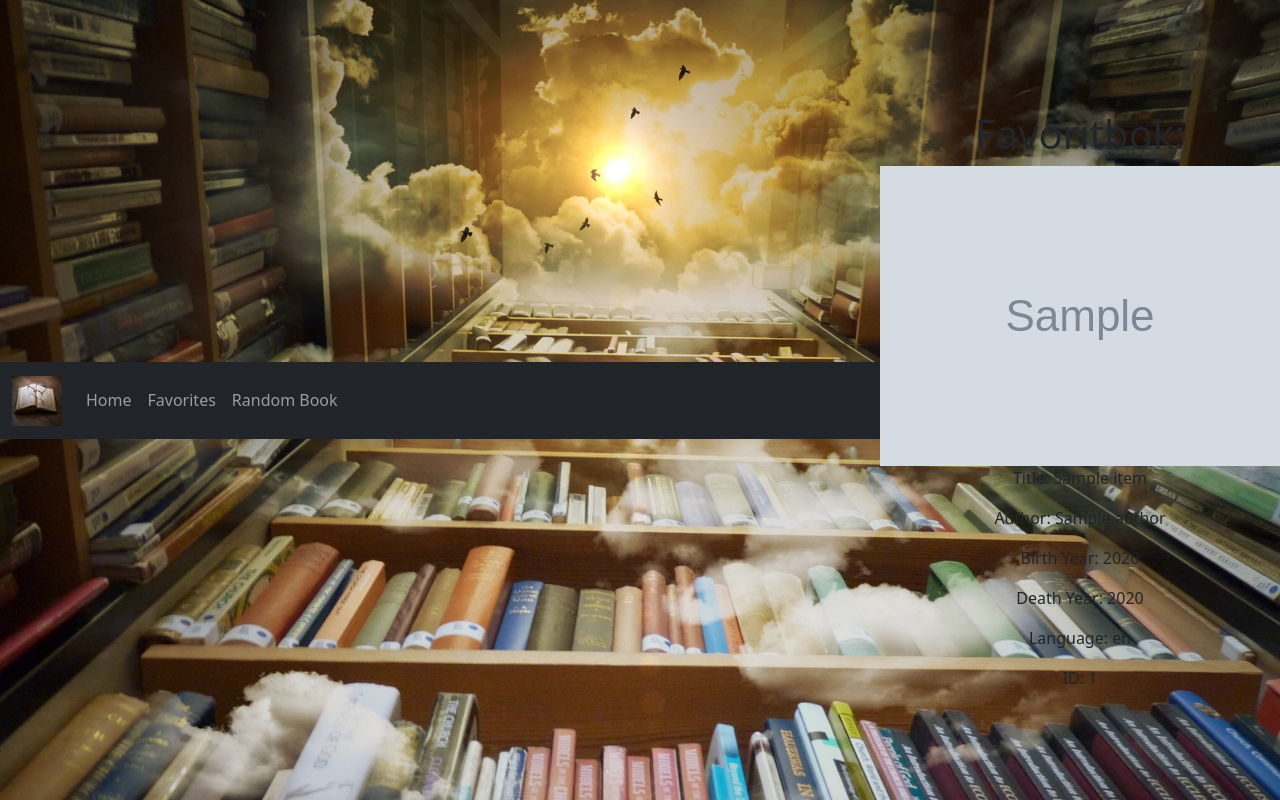
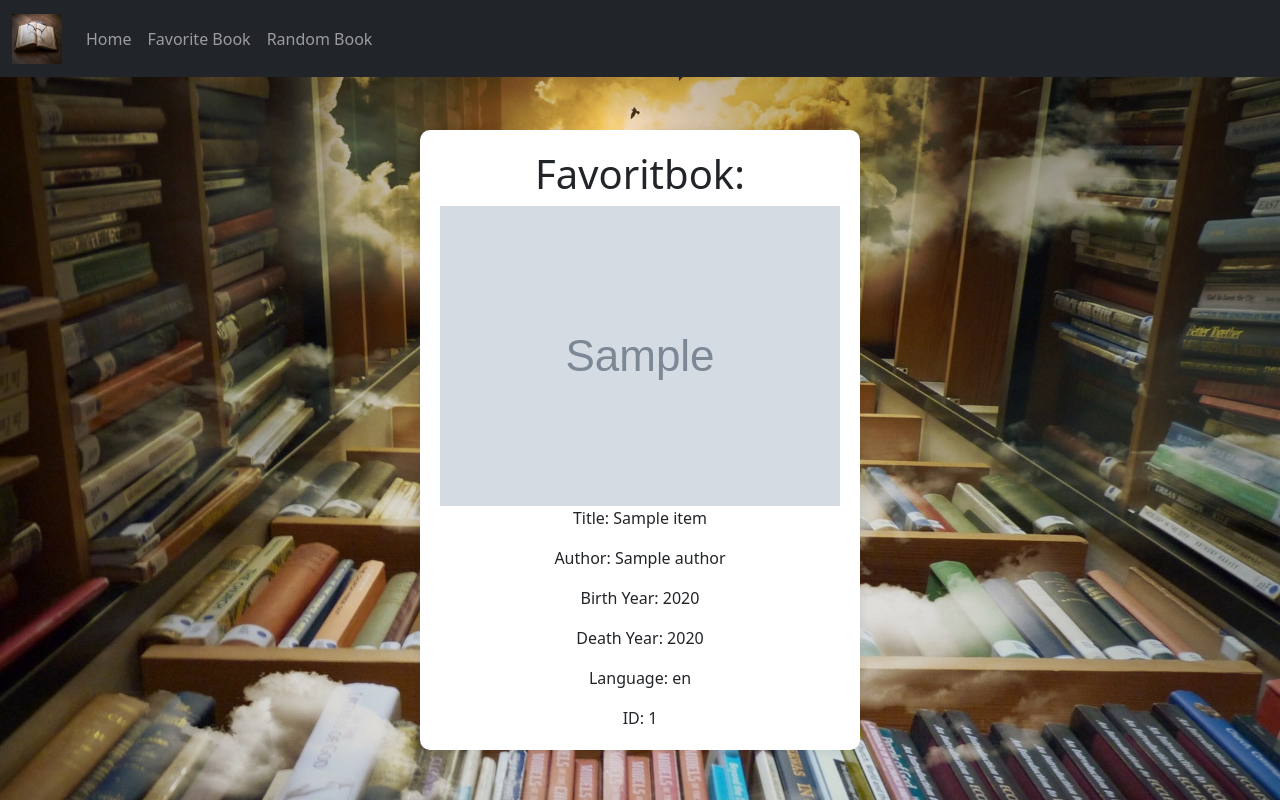
Before and after one commit to MartinLindbergg/Prog2Grupparbete, a Flask app: page /books in a window 1280 px wide. Run offline with Flask 3, Linux system fonts and the light colour scheme; grey boxes marked "Sample" are stand-in pictures; a database or web service that is not in the repository returns one stand-in record (values such as "Sample title"); data that the repository does not hold is empty.

Commit message:
update 231103

```diff
--- a/application/app.py
+++ b/application/app.py
@@ -53,18 +53,32 @@ def book_details(book_id):
         return "Book not found."
 
 
+
 @app.route('/favorites')
 def add_favorite():
+    """ Den hämtar 'saved_id' från användarens cookies
+    och använder sedan 'get_book_data' för att hämta bokdata baserat på 'saved_id' """
+# Kontrollera om 'saved_id' finns i cookies
     saved_id = request.cookies.get('saved_id')
     book_data = get_book_data(saved_id)
-    return render_template("books-ex.html", book_data=book_data)
+
+    if saved_id:
+        # Hantera när 'saved_id' finns
+        return render_template("books-ex.html", book_data=book_data)
+    else:
+        # Hantera när 'saved_id' inte finns
+        return render_template("books-ex.html", book_data=None)
+
 
 
 @app.route('/random', methods=["GET", "POST"])
 def random_book():
-    total_books = 71993  # någon som vet hur många böcker det finns det i vårt api?
+    total_books = 71993
     random_book_id = random.randint(1, total_books)
     book_data = get_book_data(random_book_id)
+    """ För POST-förfrågningar hämtas 'saved_id' från formuläret och sparar det som en cookie (Saved_id sparar
+    alltså användarens favorit bok (dess id)). Sedan returneras en HTML-sida med bokdata,
+    och den slumpmässigt valda boken"""
     if request.method == "POST":
         global saved_id
         saved_id = request.form['saved_id']
@@ -104,14 +118,17 @@ def search():
 
     #gör om kolumner till stor bokstav(men då bli varje ords första bokstav stor)
     '''
-    books_table = re.sub(r'(?<=<td>)(.?)(?=</td>)',lambda x:x.group(0).title(), books_table)
-    authors_table = re.sub(r'(?<=<td>)(.?)(?=</td>)',lambda x:x.group(0).title(), authors_table)
+    books_table = re.sub(r'(?<=<td>)(.*?)(?=<\/td>)',lambda x:x.group(0).title(), books_table)
+    authors_table = re.sub(r'(?<=<td>)(.*?)(?=<\/td>)',lambda x:x.group(0).title(), authors_table)
     '''
     #gör om titlar till stor bokstav
-    books_table = re.sub(r'(?<=<th>)(.?)(?=</th>)', lambda x: x.group(0).title(), books_table)
-    authors_table = re.sub(r'(?<=<th>)(.?)(?=</th>)', lambda x: x.group(0).title(), authors_table)
+    books_table = re.sub(r'(?<=<th>)(.*?)(?=<\/th>)', lambda x: x.group(0).title(), books_table)
+    authors_table = re.sub(r'(?<=<th>)(.*?)(?=<\/th>)', lambda x: x.group(0).title(), authors_table)
 
     return render_template('search_results.html', books_table=books_table, authors_table=authors_table)
+
+
+
 def get_all_books():
     #Hämtar info om alla tillgänliga böcker från API
     response = requests.get('https://gutendex.com/books')
--- a/application/templates/books-ex.html
+++ b/application/templates/books-ex.html
@@ -1,5 +1,5 @@
 <!DOCTYPE html>
-<html>
+<html lang="en">
 <head>
     <link href="https://cdn.jsdelivr.net/npm/bootstrap@5.3.2/dist/css/bootstrap.min.css" rel="stylesheet">
     <style>
@@ -8,18 +8,42 @@
             background-size: cover;
             background-repeat: no-repeat;
             background-attachment: fixed;
+            margin: 0;
+        }
+
+        header {
+            position: fixed;
+            top: 0;
+            width: 100%;
+            z-index: 1000;
+        }
+
+        body.main-content {
+            display: flex;
+            justify-content: center;
+            align-items: center;
+            min-height: 100vh;
+            padding-top: 80px;
+        }
+
+        .book-container {
+            background-color: white;
+            padding: 20px;
+            border-radius: 10px;
+            box-shadow: 0 0 10px rgba(0, 0, 0, 0.1);
         }
     </style>
 
     <title>{{ book_data.title }}</title>
 </head>
-<body class="d-flex justify-content-center align-items-center" style="height: 100vh;">
-    <header class="bg-dark text-white p-0 w-100">
+<body class="main-content">
+    <header class="bg-dark text-white p-0">
         {% include "header-ex.html" %}
     </header>
-    <div class="text-center">
+
+    <div class="text-center book-container">
         <h1>Favoritbok: </h1>
-        <img src="{{ book_data['formats']['image/jpeg'] }}" alt="Book Cover">
+        <img src="{{ book_data['formats']['image/jpeg'] }}" alt="Book Cover" class="img-fluid">
         <p>Title: {{ book_data['title'] }}</p>
         <p>Author: {{ book_data['authors'][0]['name'] }}</p>
         <p>Birth Year: {{ book_data['authors'][0]['birth_year'] }}</p>
@@ -27,7 +51,5 @@
         <p>Language: {{ book_data['languages'][0] }}</p>
         <p class="card-text" name="id">ID: {{ book_data['id'] }}</p>
     </div>
-
-    <script src="https://cdn.jsdelivr.net/npm/bootstrap@5.3.2/dist/js/bootstrap.bundle.min.js"></script>
 </body>
 </html>
--- a/application/templates/header-ex.html
+++ b/application/templates/header-ex.html
@@ -19,7 +19,7 @@
                 <a class="nav-link" href="/">Home</a>
               </li>
               <li class="nav-item">
-                <a class="nav-link" href="/favorites">Favorites</a>
+                <a class="nav-link" href="/favorites">Favorite Book</a>
               </li>
               <li class="nav-item">
                 <a class="nav-link" href="/random">Random Book</a>
```
Also changed, not shown: application/templates/favorites.html (deleted, +0 -8 lines), application/templates/home-ex.html (+0 -16 lines), application/templates/search_results.html (+0 -7 lines).
